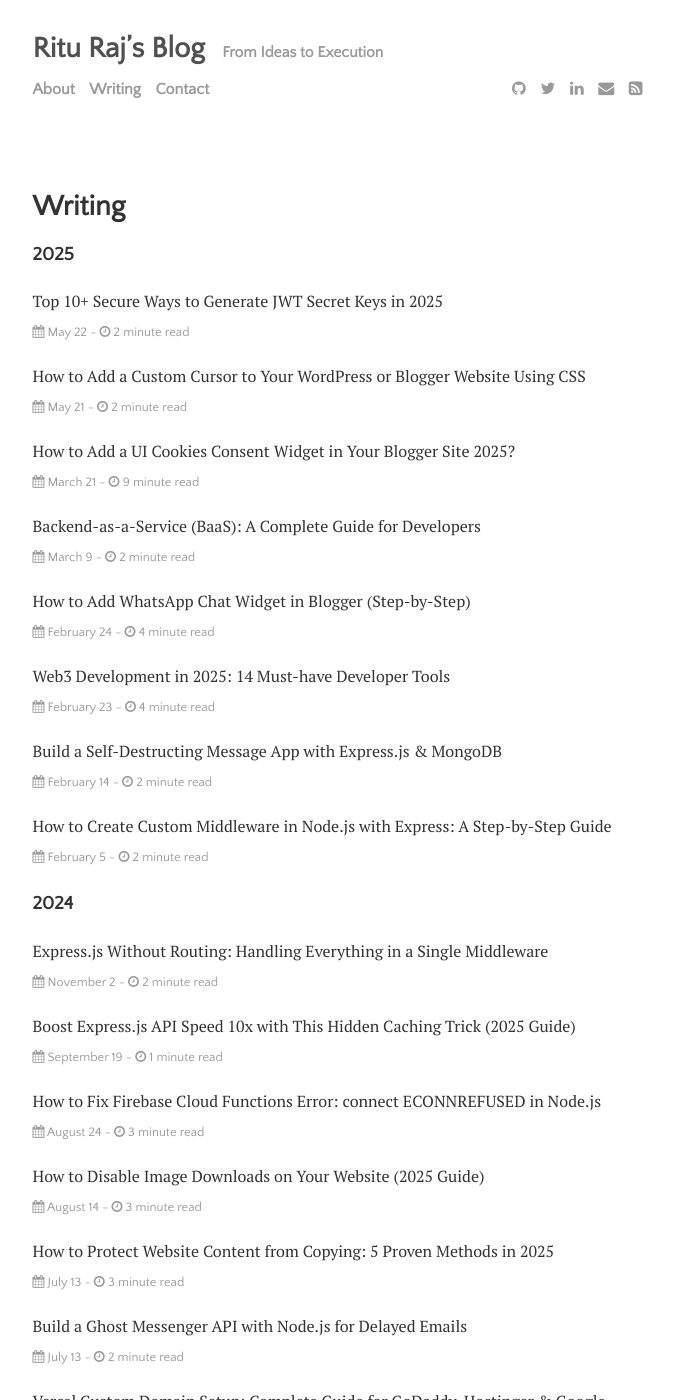
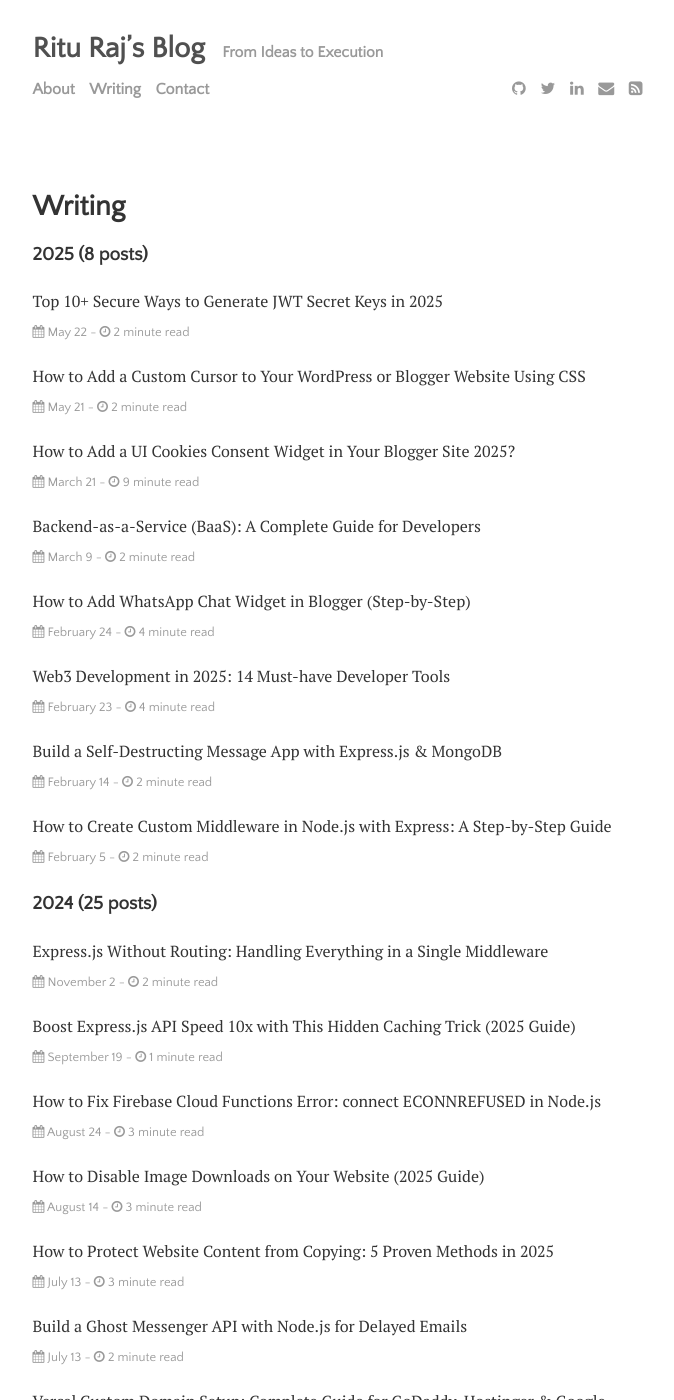
Before and after one commit to theriturajps/theriturajps.github.io, a Jekyll site: the page built from menu/writing.md, in a window 1280 px wide and 1400 px high. Shown: the whole window, without its empty margins (300-974 px from the left). Built offline with Jekyll 4.4.1, drawn with Linux system fonts in a browser that asks for light colours.

Commit message:
Refactor archive layout to group posts by year with post count display

```diff
--- a/_layouts/archive.html
+++ b/_layouts/archive.html
@@ -2,24 +2,29 @@
 layout: default
 ---
 
-<h1>
-  {{ page.title }}
-</h1>
+<h1>{{ page.title }}</h1>
+
+{% assign posts_by_year = site.posts | group_by_exp: "post", "post.date | date: '%Y'" %}
 
 <ul class="posts-container">
-  {% for post in site.posts %}
-    {% unless post.next %}
-      <h3>{{ post.date | date: '%Y' }}</h3>
-    {% else %}
-      {% capture year %}{{ post.date | date: '%Y' }}{% endcapture %}
-      {% capture nyear %}{{ post.next.date | date: '%Y' }}{% endcapture %}
-      {% if year != nyear %}
-        <h3>{{ post.date | date: '%Y' }}</h3>
-      {% endif %}
-    {% endunless %}
-    <li itemscope>
-      <a href="{{ site.github.url }}{{ post.url }}">{{ post.title }}</a>
-      <p class="post-date"><span><i class="fa fa-calendar" aria-hidden="true"></i> {{ post.date | date: "%B %-d" }} - <i class="fa fa-clock-o" aria-hidden="true"></i> {% include read-time.html %}</span></p>
-    </li>
+  {% for year_group in posts_by_year %}
+    {% assign year = year_group.name %}
+    {% assign posts_count = year_group.items | size %}
+
+    <h3 class="year-header">
+      {{ year }}
+      <span class="post-count">({{ posts_count }} post{% if posts_count != 1 %}s{% endif %})</span>
+    </h3>
+
+    {% for post in year_group.items %}
+      <li itemscope>
+        <a href="{{ site.github.url }}{{ post.url }}">{{ post.title }}</a>
+        <p class="post-date">
+          <span>
+            <i class="fa fa-calendar" aria-hidden="true"></i> {{ post.date | date: "%B %-d" }} - <i class="fa fa-clock-o" aria-hidden="true"></i> {% include read-time.html %}
+          </span>
+        </p>
+      </li>
+    {% endfor %}
   {% endfor %}
 </ul>
```
